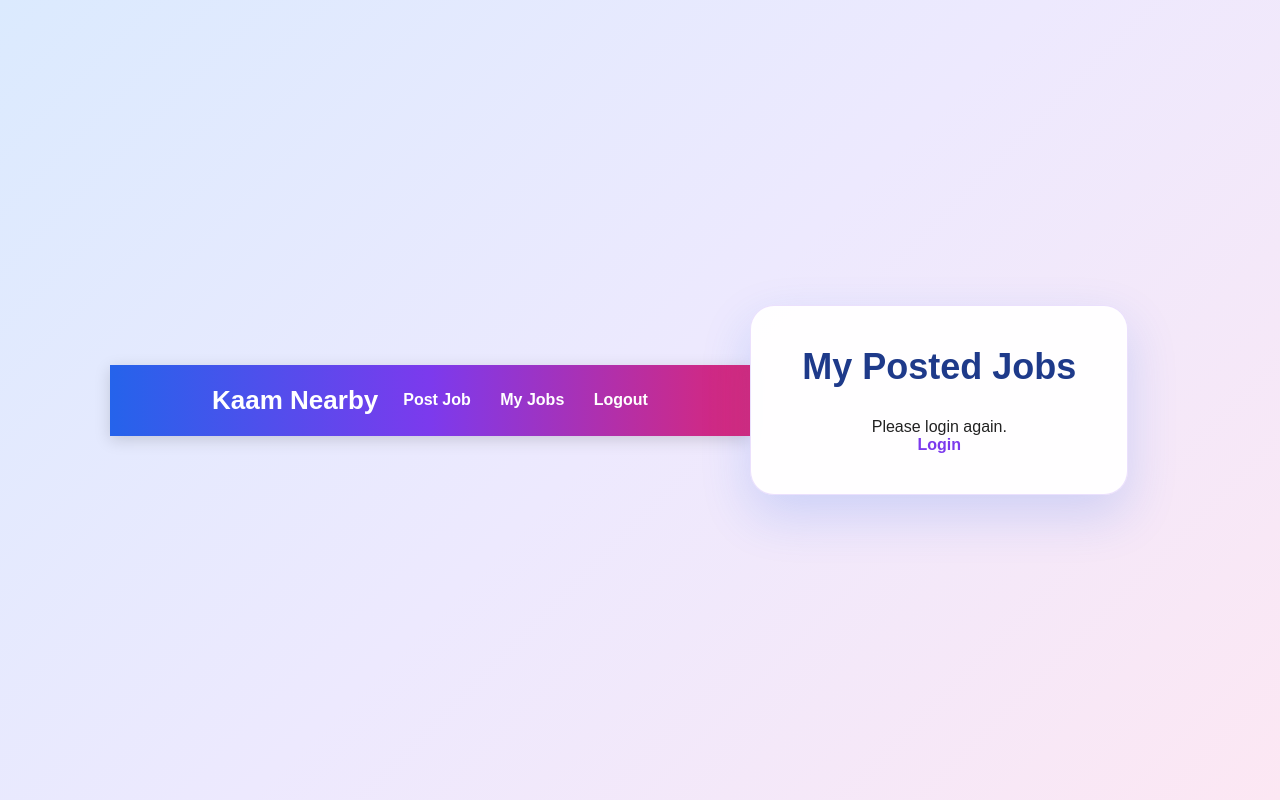
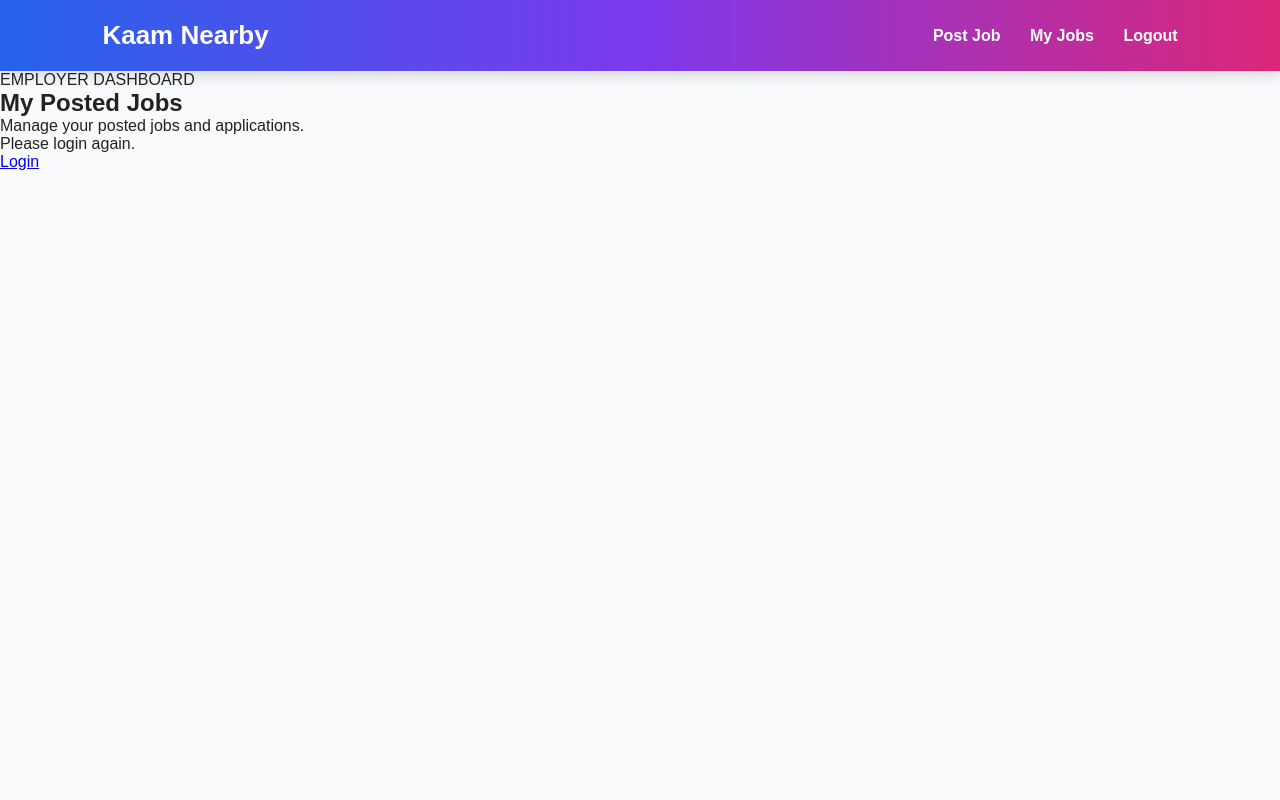
Before and after one commit to gamingbossyt880-eng/kaamnearby, a website: page employerjobs.html in a window 1280 px wide. Drawn offline with Linux system fonts and the light colour scheme.

Commit message:
Update employerjobs.html

```diff
--- a/employerjobs.html
+++ b/employerjobs.html
@@ -10,10 +10,9 @@
     <link rel="stylesheet" href="style.css">
 </head>
 
-<body>
+<body class="employer-jobs-page">
 
     <header>
-
         <div class="logo">
             Kaam Nearby
         </div>
@@ -23,21 +22,24 @@
             <a href="employerjobs.html">My Jobs</a>
             <a href="login.html">Logout</a>
         </nav>
-
     </header>
 
 
-    <main>
+    <main class="employer-jobs-main">
 
-        <div class="register-box">
+        <section class="my-jobs-section">
 
-            <h1>My Posted Jobs</h1>
+            <div class="my-jobs-heading">
+                <span>EMPLOYER DASHBOARD</span>
+                <h1>My Posted Jobs</h1>
+                <p>Manage your posted jobs and applications.</p>
+            </div>
 
             <div id="jobsContainer">
                 <p>Loading jobs...</p>
             </div>
 
-        </div>
+        </section>
 
     </main>
 
@@ -45,5 +47,4 @@
     <script src="employerjobs.js"></script>
 
 </body>
-
 </html>
```
